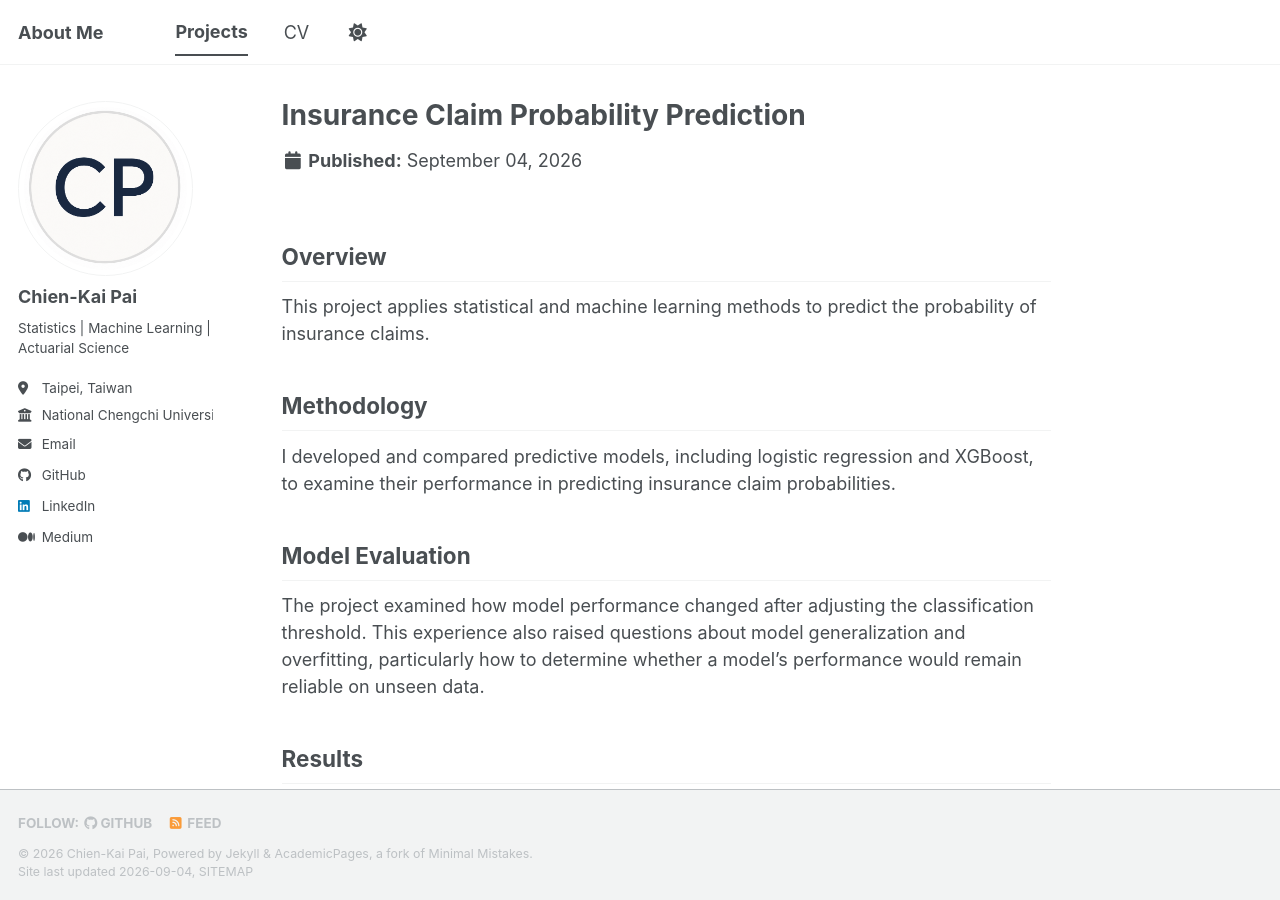
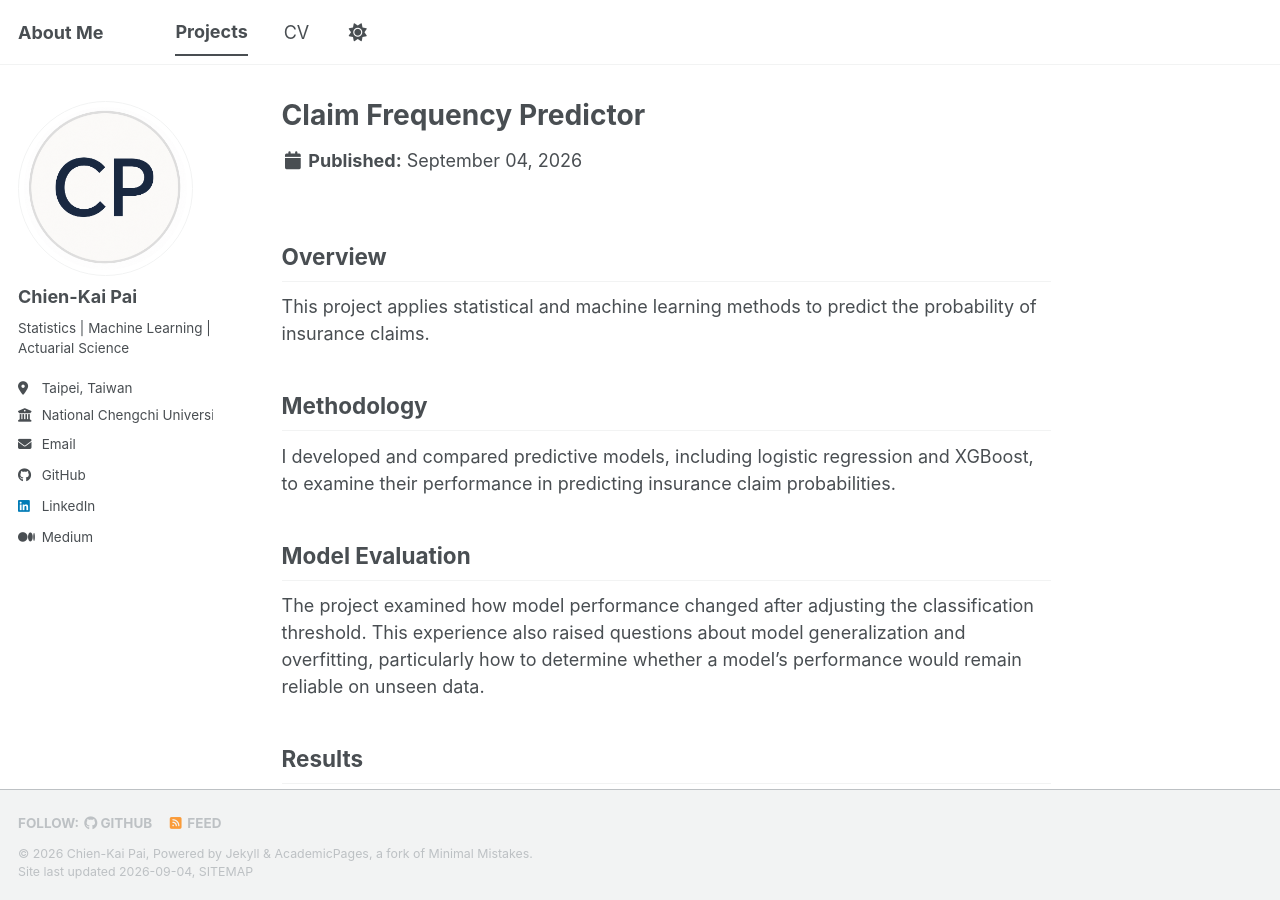
Before and after one commit to Allen9102/Allen9102.github.io, a Jekyll site: the page built from _portfolio/portfolio-1.md, in a window 1280 px wide and 900 px high. Built offline with Jekyll 4.4.1, drawn with Linux system fonts in a browser that asks for light colours; a style sheet for code colours, icons or effects is not loaded.

Commit message:
Rename project title to 'Claim Frequency Predictor'

```diff
--- a/_portfolio/portfolio-1.md
+++ b/_portfolio/portfolio-1.md
@@ -1,5 +1,5 @@
 ---
-title: "Insurance Claim Probability Prediction"
+title: "Claim Frequency Predictor"
 excerpt: "Predicting insurance claim probabilities using statistical and machine learning methods."
 collection: portfolio
 ---
```
